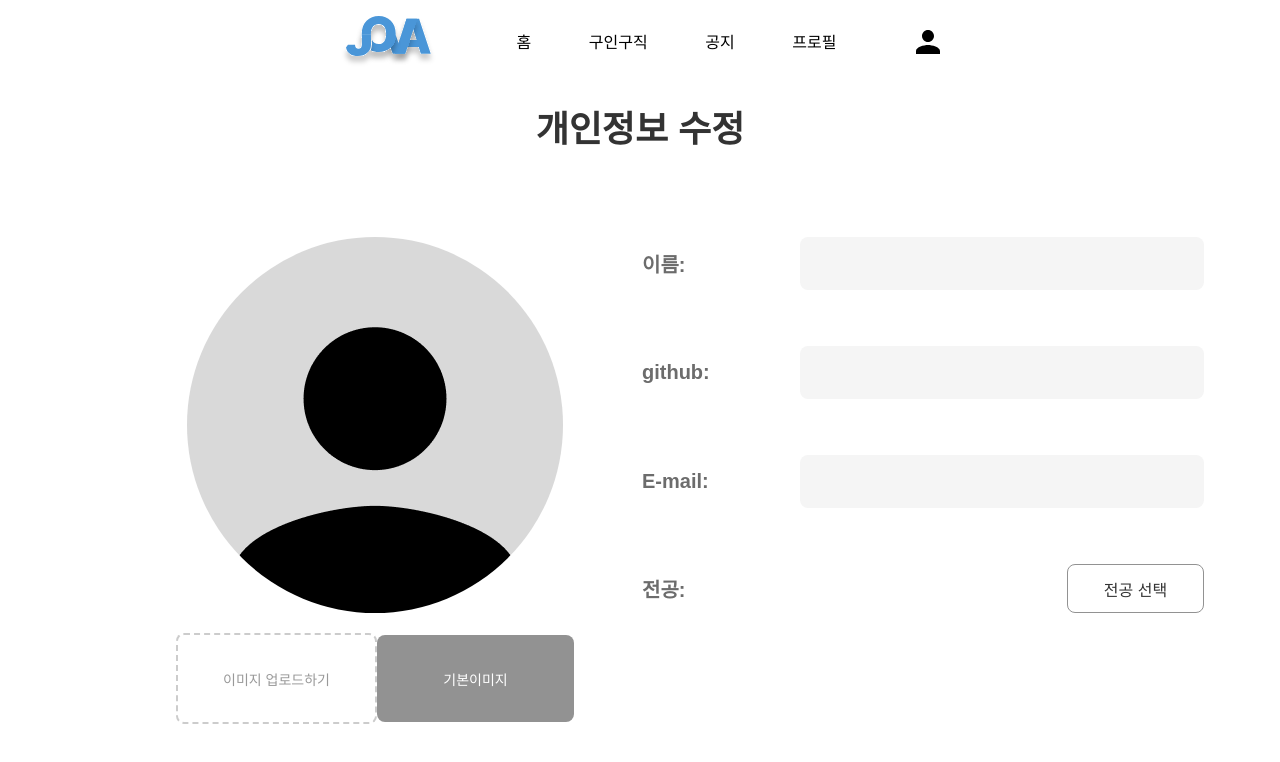
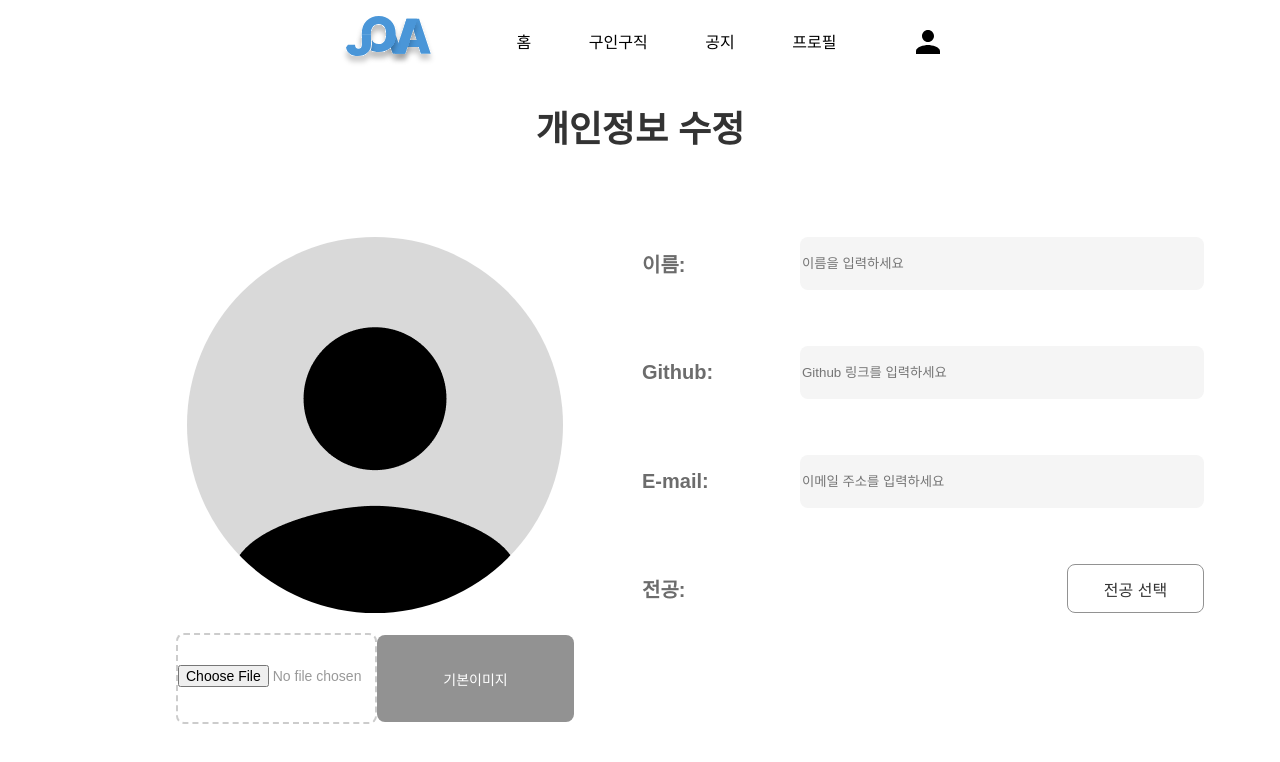
Before and after one commit to IdeaFestival-JOVA/JOVA-client-V0.5, a React (Vite) app: page /profilcorrection in a window 1280 px wide. Shown: the top 762 px of the page. Built offline with nearby package versions, Linux system fonts and the light colour scheme; a web font is replaced by a local one.

Commit message:
프로필 사진 변경경

```diff
--- a/src/page/Profil/profilcorrection/ProfilPictureCorrection.tsx
+++ b/src/page/Profil/profilcorrection/ProfilPictureCorrection.tsx
@@ -65,17 +65,15 @@ const Body = styled.div`
   flex-direction: column;
 `;
 
-const ImageUpload = styled.div`
+const ImageUpload = styled.input`
   border: 2px dashed #ccc;
   border-radius: 8px;
   width: 197px;
-  height: 87px;
-  display: flex;
-  align-items: center;
-  justify-content: center;
+  height: 57px;
   font-size: 14px;
   color: #999;
   cursor: pointer;
+  padding-top: 30px;
 
   &:hover {
     background-color: #f9f9f9;
@@ -179,19 +177,12 @@ const MajorBox = styled.div`
   box-shadow: 0 1px 2px rgba(0, 0, 0, 0.1);
 `;
 
-const Button = styled.div`
-  display: flex;
-  align-items: center;
-  justify-content: center;
-  border-radius: 10px;
-`;
-
 // 컴포넌트 정의
 function ProfilPictureCorrection() {
   const [isModalOpen, setIsModalOpen] = useState(false);
-
+  const [profil, setProfil] = useState<string>(baseImage);
   const [universalMajor, setUniversalMajor] = useState<number[]>([]);
-  const [functionlMajor, setFunctionMajor] = useState<number[]>([]);
+  const [functionMajor, setFunctionMajor] = useState<number[]>([]);
 
   const handleModalOpen = () => {
     setIsModalOpen(true);
@@ -201,29 +192,51 @@ function ProfilPictureCorrection() {
     setIsModalOpen(false);
   };
 
+  const handleFileChange = (e: React.ChangeEvent<HTMLInputElement>) => {
+    if (e.target.files && e.target.files[0]) {
+      const file = e.target.files[0];
+      const reader = new FileReader();
+
+      // 파일을 Base64로 변환하여 미리보기 가능
+      reader.onload = () => {
+        if (reader.result) {
+          setProfil(reader.result.toString());
+        }
+      };
+
+      reader.readAsDataURL(file);
+    }
+  };
+
   return (
     <Body>
       <Text>개인정보 수정</Text>
       <ProfilWrapper>
         <ImageCorrection>
-          <ProfilImage src={baseImage} />
+          <ProfilImage src={profil} alt="Profile" />
           <MiniBoxWrapper>
-            <ImageUpload>이미지 업로드하기</ImageUpload>
-            <ToBaseImage>기본이미지</ToBaseImage>
+            <ImageUpload
+              type="file"
+              accept="image/*"
+              onChange={handleFileChange}
+            />
+            <ToBaseImage onClick={() => setProfil(baseImage)}>
+              기본이미지
+            </ToBaseImage>
           </MiniBoxWrapper>
         </ImageCorrection>
         <ProfilInformationWrapper>
           <ImformationWrapper>
             <ProfilInformation>이름:</ProfilInformation>
-            <InputBox />
+            <InputBox placeholder="이름을 입력하세요" />
           </ImformationWrapper>
           <ImformationWrapper>
-            <ProfilInformation>github:</ProfilInformation>
-            <InputBox />
+            <ProfilInformation>Github:</ProfilInformation>
+            <InputBox placeholder="Github 링크를 입력하세요" />
           </ImformationWrapper>
           <ImformationWrapper>
             <ProfilInformation>E-mail:</ProfilInformation>
-            <InputBox />
+            <InputBox placeholder="이메일 주소를 입력하세요" />
           </ImformationWrapper>
           <ImformationWrapper>
             <ProfilInformation>전공:</ProfilInformation>
@@ -239,18 +252,18 @@ function ProfilPictureCorrection() {
                   "IOS",
                   "DB",
                 ];
-                return <MajorBox>{majors[x]}</MajorBox>;
+                return <MajorBox key={`uni-${x}`}>{majors[x]}</MajorBox>;
               })}
-              {functionlMajor.map((x) => {
+              {functionMajor.map((x) => {
                 const majors = [
-                  "개임개발",
+                  "게임개발",
                   "모바일로보틱스",
                   "클라우드컴퓨팅",
                   "플러터",
                   "사이버보안",
                   "IT네트워크",
                 ];
-                return <MajorBox>{majors[x]}</MajorBox>;
+                return <MajorBox key={`func-${x}`}>{majors[x]}</MajorBox>;
               })}
             </div>
             <MajorSellectBtn onClick={handleModalOpen}>
@@ -270,10 +283,9 @@ function ProfilPictureCorrection() {
               setActiveIndices={setUniversalMajor}
             />
             <FunctionGroup
-              activeIndices={functionlMajor}
+              activeIndices={functionMajor}
               setActiveIndices={setFunctionMajor}
             />
-            <Button onClick={handleModalClose}>제출</Button>
           </ModalContent>
         </ModalBackground>
       )}
```
